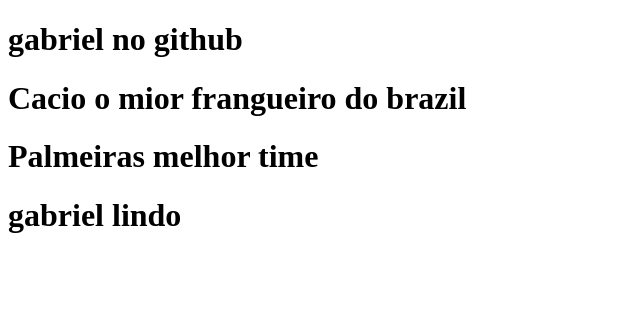
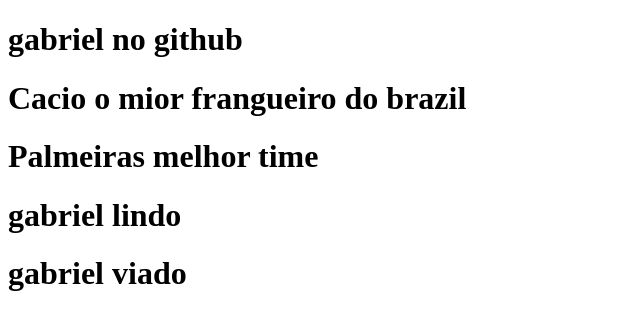
Before and after one commit to loirah/meuprimeiro-2, a plain HTML site: page index.html in a window 1280 px wide. Shown: the whole page, without its empty margins (0-640 px from the left). Drawn offline with Linux system fonts and the light colour scheme.

Commit message:
Update index.html

```diff
--- a/index.html
+++ b/index.html
@@ -10,5 +10,35 @@
     <h1>Cacio o mior frangueiro do brazil</h1>
     <h1>Palmeiras melhor time</h1>
     <h1>gabriel lindo</h1>
+
+
+
+
+
+
+
+
+
+
+
+
+
+
+
+
+
+
+
+
+
+
+
+
+
+
+
+
+
+    <h1>gabriel viado </h1>
 </body>
 </html>
```
